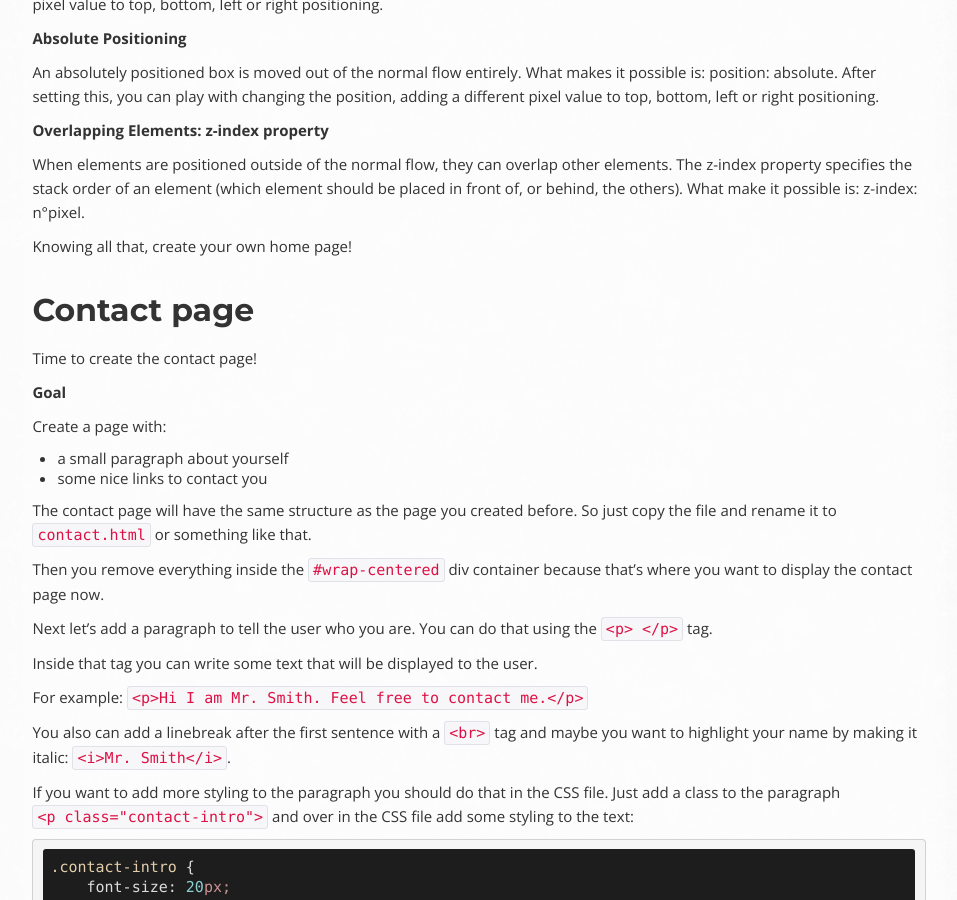
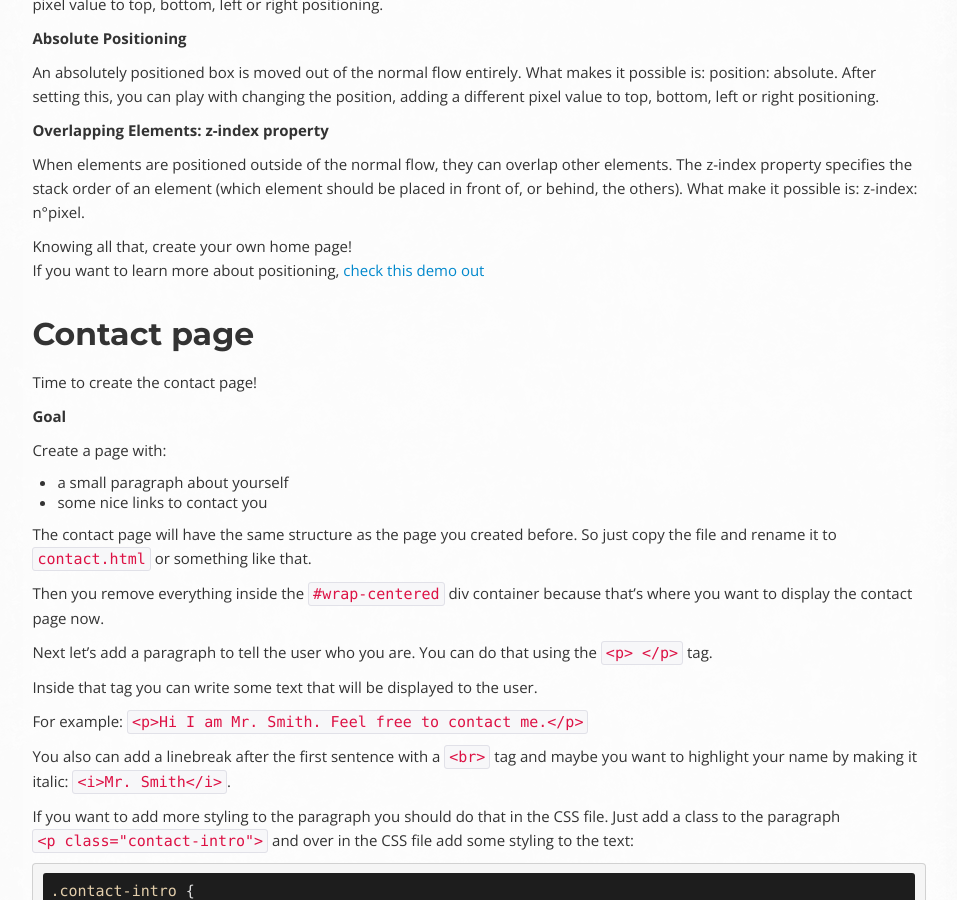
Before and after one commit to OpenTechSchool/html-css-beginners, a Jekyll site: the page built from core/portfolio-2.md, in a window 1280 px wide and 900 px high, scrolled down 1467 px. Shown: the whole window, without its empty margins (314-1271 px from the left). Built offline with Jekyll 4.4.1, drawn with Linux system fonts in a browser that asks for light colours; Markdown is read by kramdown in place of the engine named in the settings.

Commit message:
add link to barelyfitz positioning demo

```diff
--- a/core/portfolio-2.md
+++ b/core/portfolio-2.md
@@ -83,7 +83,7 @@ When elements are positioned outside of the normal flow, they can overlap other
 What make it possible is: z-index: n°pixel.
 
 Knowing all that, create your own home page!
-
+If you want to learn more about positioning, [check this demo out](http://www.barelyfitz.com/screencast/html-training/css/positioning/)
 
 
 
```
